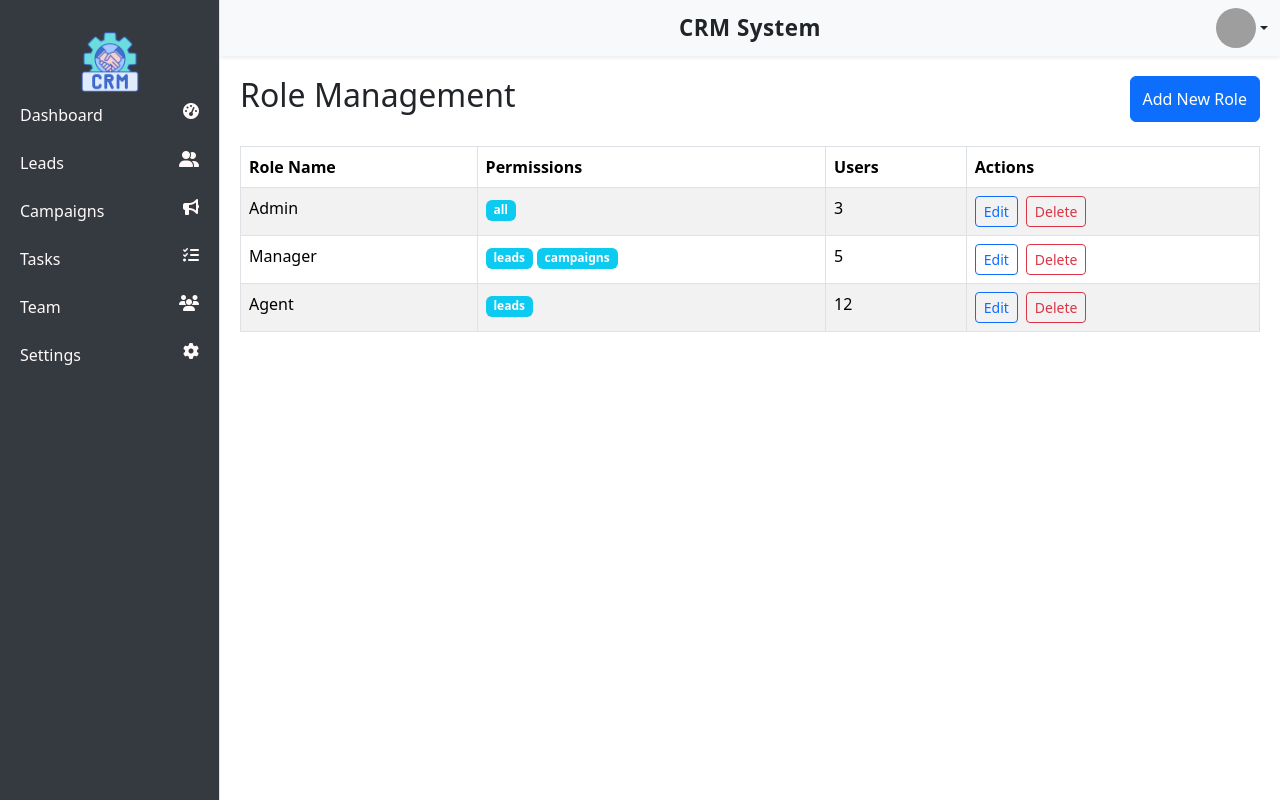
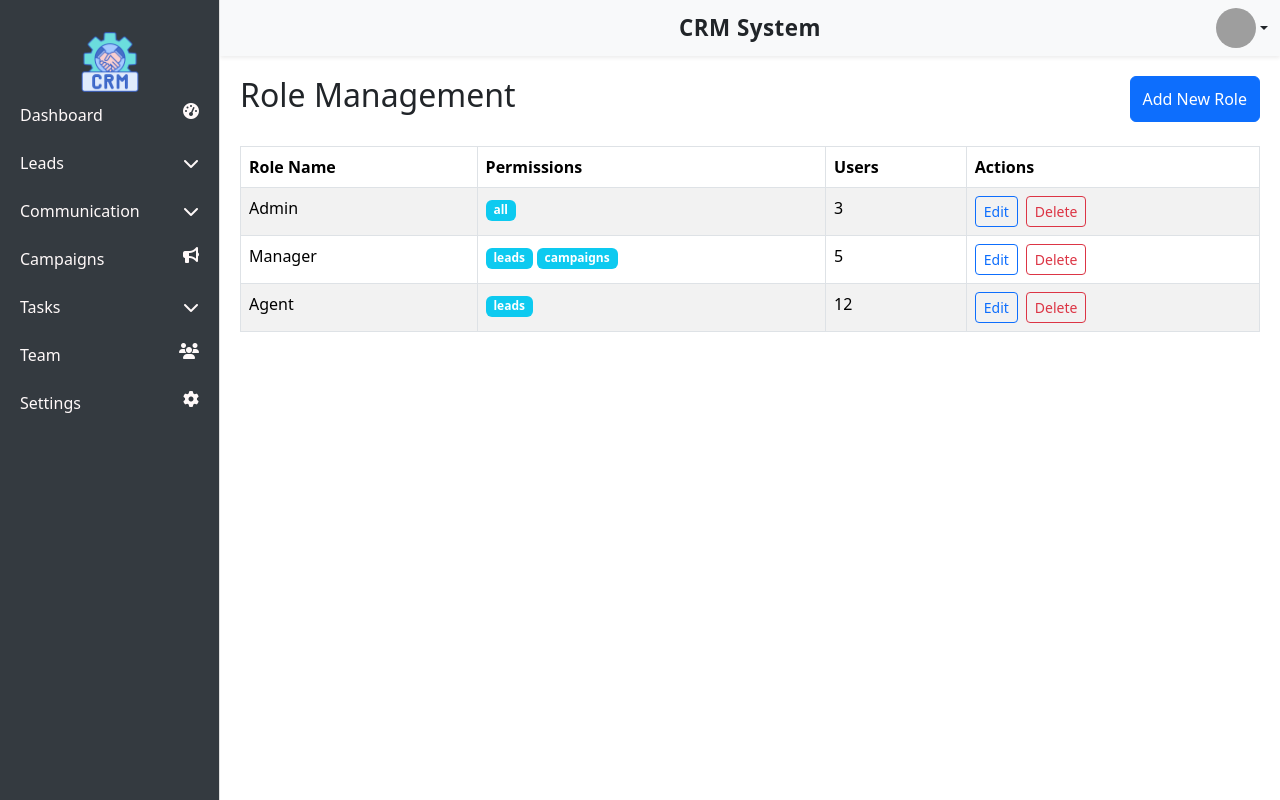
Before and after one commit to rajat10dixit/CRM, a React (Create React App) app: page /settings/roles in a window 1280 px wide. Built offline with nearby package versions, Linux system fonts and the light colour scheme; grey boxes are pictures that could not be loaded.

Commit message:
Updated sidebar CSS for scroll and toggle functionality

```diff
--- a/src/App.js
+++ b/src/App.js
@@ -3,33 +3,40 @@ import { Routes, Route, Navigate } from 'react-router-dom';
 import Layout from './components/Layout';
 import LoadingSpinner from './components/LoadingSpinner';
 
-// Lazy-loaded components
+// ---------- Auth Pages ----------
 const Login = lazy(() => import('./pages/Auth/Login'));
 const ForgotPassword = lazy(() => import('./pages/Auth/ForgotPassword'));
 const ResetPassword = lazy(() => import('./pages/Auth/ResetPassword'));
 
+// ---------- Dashboard ----------
 const MainDashboard = lazy(() => import('./pages/Dashboard/MainDashboard'));
 const Reports = lazy(() => import('./pages/Dashboard/Reports'));
 
+// ---------- Leads ----------
 const LeadList = lazy(() => import('./pages/Leads/LeadList'));
 const LeadDetail = lazy(() => import('./pages/Leads/LeadDetail'));
 const LeadImport = lazy(() => import('./pages/Leads/LeadImport'));
 
+// ---------- Campaigns ----------
 const CampaignList = lazy(() => import('./pages/Campaigns/CampaignList'));
 const CampaignDetail = lazy(() => import('./pages/Campaigns/CampaignDetail'));
 const CampaignDashboard = lazy(() => import('./pages/Campaigns/CampaignDashboard'));
 
+// ---------- Tasks ----------
 const TaskBoard = lazy(() => import('./pages/Tasks/TaskBoard'));
 const TaskDetail = lazy(() => import('./pages/Tasks/TaskDetail'));
 
+// ---------- Communication ----------
 const EmailBuilder = lazy(() => import('./pages/Communication/EmailBuilder'));
 const SMSTemplates = lazy(() => import('./pages/Communication/SMSTemplates'));
 const CallCenter = lazy(() => import('./pages/Communication/CallCenter'));
 
+// ---------- Team ----------
 const TeamList = lazy(() => import('./pages/Team/TeamList'));
 const Attendance = lazy(() => import('./pages/Team/Attendance'));
 const Performance = lazy(() => import('./pages/Team/Performance'));
 
+// ---------- Settings ----------
 const RoleManagement = lazy(() => import('./pages/Settings/RoleManagement'));
 const SystemSettings = lazy(() => import('./pages/Settings/SystemSettings'));
 const CustomFields = lazy(() => import('./pages/Settings/CustomFields'));
@@ -38,19 +45,19 @@ const App = () => {
   return (
     <Suspense fallback={<LoadingSpinner fullPage />}>
       <Routes>
-        {/* Public/Auth Routes */}
+        {/* ---------- Public/Auth Routes ---------- */}
         <Route path="/login" element={<Login />} />
         <Route path="/forgot-password" element={<ForgotPassword />} />
         <Route path="/reset-password" element={<ResetPassword />} />
 
-        {/* Main App Routes with Layout */}
+        {/* ---------- Protected Routes with Layout ---------- */}
         <Route path="/" element={<Layout />}>
           {/* Dashboard */}
           <Route index element={<MainDashboard />} />
           <Route path="dashboard" element={<MainDashboard />} />
           <Route path="reports" element={<Reports />} />
 
-          {/* Leads Management */}
+          {/* Leads */}
           <Route path="leads">
             <Route index element={<LeadList />} />
             <Route path=":leadId" element={<LeadDetail />} />
@@ -72,9 +79,9 @@ const App = () => {
 
           {/* Communication */}
           <Route path="communication">
-            <Route path="email-builder" element={<EmailBuilder />} />
-            <Route path="sms-templates" element={<SMSTemplates />} />
-            <Route path="call-center" element={<CallCenter />} />
+            <Route path="/communication/call-center" element={<CallCenter />} />
+          <Route path="/communication/email-builder" element={<EmailBuilder />} />
+          <Route path="/communication/sms-templates" element={<SMSTemplates />} />
           </Route>
 
           {/* Team */}
@@ -92,7 +99,7 @@ const App = () => {
           </Route>
         </Route>
 
-        {/* Catch-all route */}
+        {/* ---------- Fallback for Unknown Routes ---------- */}
         <Route path="*" element={<Navigate to="/" replace />} />
       </Routes>
     </Suspense>
--- a/src/components/Layout.css
+++ b/src/components/Layout.css
@@ -52,29 +52,6 @@
   font-size: 1.5rem;
   cursor: pointer;
   padding: 5px;
-  transition: all 0.3s ease;
-}
-
-.toggle-btn:hover {
-  transform: scale(1.05);
-  box-shadow: 0 4px 12px rgba(0, 0, 0, 0.15);
-}
-
-.page-content > div,
-.card,
-.box,
-.panel,
-.section {
-  transition: transform 0.3s ease, box-shadow 0.3s ease;
-}
-
-.page-content > div:hover,
-.card:hover,
-.box:hover,
-.panel:hover,
-.section:hover {
-  transform: scale(1.02);
-  box-shadow: 0 6px 15px rgba(0, 0, 0, 0.1);
 }
 
 /* Mobile view */
@@ -90,7 +67,6 @@
 
   .sidebar-open .sidebar {
     transform: translateX(0);
-    box-shadow: 5px 0 15px rgba(0, 0, 0, 0.1);
   }
 
   .toggle-btn {
--- a/src/components/Layout.js
+++ b/src/components/Layout.js
@@ -33,7 +33,11 @@ const Layout = () => {
       <div className="main-content">
         <TopNavbar />
         {window.innerWidth <= 768 && (
-          <button className="toggle-btn d-md-none "  onClick={toggleSidebar} style={{ color: 'black' }}>
+          <button
+            className="toggle-btn d-md-none"
+            onClick={toggleSidebar}
+            style={{ color: 'black' }}
+          >
             <FaBars />
           </button>
         )}
--- a/src/components/Sidebar.css
+++ b/src/components/Sidebar.css
@@ -1,4 +1,4 @@
-.bright-sidebar {
+ .bright-sidebar {
   width: 220px;
   background-color: #ffffff;
   border-right: 1px solid #e0e0e0;
@@ -34,7 +34,7 @@
 
 /* Ensure sidebar is above all other content */
 .sidebar {
-  width: 220px;
+  width: 250px;
   background-color: #343a40;
   color: white;
   padding-top: 1rem;
@@ -120,6 +120,34 @@
   padding: 0;
   user-select: none;
 }
+/* Add these styles to your existing Sidebar.css */
+.nav-item-with-submenu {
+  width: 100%;
+}
+
+.nav-item-with-submenu > .nav-link {
+  cursor: pointer;
+}
+
+.submenu {
+  max-height: 0;
+  overflow: hidden;
+  transition: max-height 0.3s ease;
+  background-color: rgba(0, 0, 0, 0.1);
+}
+
+.submenu.show {
+  max-height: 500px; /* Adjust based on your content */
+}
+
+.submenu .nav-link {
+  padding-left: 2rem !important;
+  font-size: 0.9rem;
+}
+
+.submenu .nav-link i {
+  font-size: 0.8rem;
+}
 
 /* Always show sidebar on desktop */
 @media (min-width: 768px) {
@@ -133,5 +161,4 @@
   .sidebar-close-btn {
     display: none;
   }
-
 }
--- a/src/components/Sidebar.js
+++ b/src/components/Sidebar.js
@@ -1,10 +1,14 @@
-import React, { useEffect } from 'react';
+import React, { useEffect, useState } from 'react';
 import { Nav } from 'react-bootstrap';
 import { Link } from 'react-router-dom';
 import logo from '../assets/image.png';
 import './Sidebar.css';
 
 const Sidebar = ({ isOpen, toggleSidebar }) => {
+  const [leadsOpen, setLeadsOpen] = useState(false);
+  const [communicationOpen, setCommunicationOpen] = useState(false);
+  const [tasksOpen, setTasksOpen] = useState(false);  // Added for Tasks submenu
+
   const closeSidebar = () => toggleSidebar(false);
 
   useEffect(() => {
@@ -27,18 +31,70 @@ const Sidebar = ({ isOpen, toggleSidebar }) => {
             &times;
           </button>
         </div>
+
         <Nav.Link as={Link} to="/dashboard" onClick={closeSidebar}>
           Dashboard <i className="fas fa-tachometer-alt float-end"></i>
         </Nav.Link>
-        <Nav.Link as={Link} to="/leads" onClick={closeSidebar}>
-          Leads <i className="fas fa-user-friends float-end"></i>
-        </Nav.Link>
+
+        {/* Leads Section */}
+        <div className="nav-item-with-submenu">
+          <Nav.Link onClick={() => setLeadsOpen(!leadsOpen)} className="d-flex justify-content-between align-items-center">
+            <span>Leads</span>
+            <i className={`fas fa-chevron-${leadsOpen ? 'up' : 'down'} float-end`}></i>
+          </Nav.Link>
+          <div className={`submenu ${leadsOpen ? 'show' : ''}`}>
+            <Nav.Link as={Link} to="/leads/all" onClick={closeSidebar}>
+              All Leads <i className="fas fa-list float-end"></i>
+            </Nav.Link>
+            <Nav.Link as={Link} to="/leads/new" onClick={closeSidebar}>
+              New Leads <i className="fas fa-plus-circle float-end"></i>
+            </Nav.Link>
+            <Nav.Link as={Link} to="/leads/import" onClick={closeSidebar}>
+              Import Leads <i className="fas fa-file-import float-end"></i>
+            </Nav.Link>
+          </div>
+        </div>
+
+        {/* Communication Section */}
+        <div className="nav-item-with-submenu">
+          <Nav.Link onClick={() => setCommunicationOpen(!communicationOpen)} className="d-flex justify-content-between align-items-center">
+            <span>Communication</span>
+            <i className={`fas fa-chevron-${communicationOpen ? 'up' : 'down'} float-end`}></i>
+          </Nav.Link>
+          <div className={`submenu ${communicationOpen ? 'show' : ''}`}>
+            <Nav.Link as={Link} to="/communication/call-center" onClick={closeSidebar}>
+              Call Center <i className="fas fa-phone float-end"></i>
+            </Nav.Link>
+            <Nav.Link as={Link} to="/communication/email-builder" onClick={closeSidebar}>
+              Email Builder <i className="fas fa-envelope float-end"></i>
+            </Nav.Link>
+            <Nav.Link as={Link} to="/communication/sms-templates" onClick={closeSidebar}>
+              SMS Templates <i className="fas fa-sms float-end"></i>
+            </Nav.Link>
+          </div>
+        </div>
+
         <Nav.Link as={Link} to="/campaigns" onClick={closeSidebar}>
           Campaigns <i className="fas fa-bullhorn float-end"></i>
         </Nav.Link>
-        <Nav.Link as={Link} to="/tasks" onClick={closeSidebar}>
-          Tasks <i className="fas fa-tasks float-end"></i>
-        </Nav.Link>
+
+        {/* Tasks Section with submenu */}
+        <div className="nav-item-with-submenu">
+          <Nav.Link onClick={() => setTasksOpen(!tasksOpen)} className="d-flex justify-content-between align-items-center">
+            <span>Tasks</span>
+            <i className={`fas fa-chevron-${tasksOpen ? 'up' : 'down'} float-end`}></i>
+          </Nav.Link>
+          <div className={`submenu ${tasksOpen ? 'show' : ''}`}>
+            <Nav.Link as={Link} to="/tasks" onClick={closeSidebar}>
+              Task Board <i className="fas fa-tasks float-end"></i>
+            </Nav.Link>
+            <Nav.Link as={Link} to="/tasks/Board" onClick={closeSidebar}>
+              Task Details <i className="fas fa-info-circle float-end"></i>
+            </Nav.Link>
+
+          </div>
+        </div>
+
         <Nav.Link as={Link} to="/team" onClick={closeSidebar}>
           Team <i className="fas fa-users float-end"></i>
         </Nav.Link>
```
